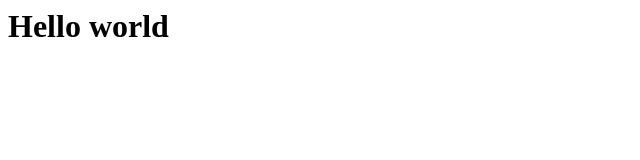
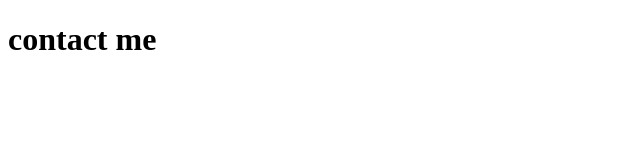
Before and after one commit to delly911/techcampus, a plain HTML site: page contact.html in a window 1280 px wide. Shown: the whole page, without its empty margins (0-640 px from the left). Drawn offline with Linux system fonts and the light colour scheme.

Commit message:
contact added

```diff
--- a/contact.html
+++ b/contact.html
@@ -1,8 +1,9 @@
+<!DOCTYPE html>
 <html>
 <head>
-    <title>contact</title>
+	<title>contact</title>
 </head>
 <body>
-    <h1>Hello world</h1>
+	<h1>contact me </h1>
 </body>
 </html>
```
